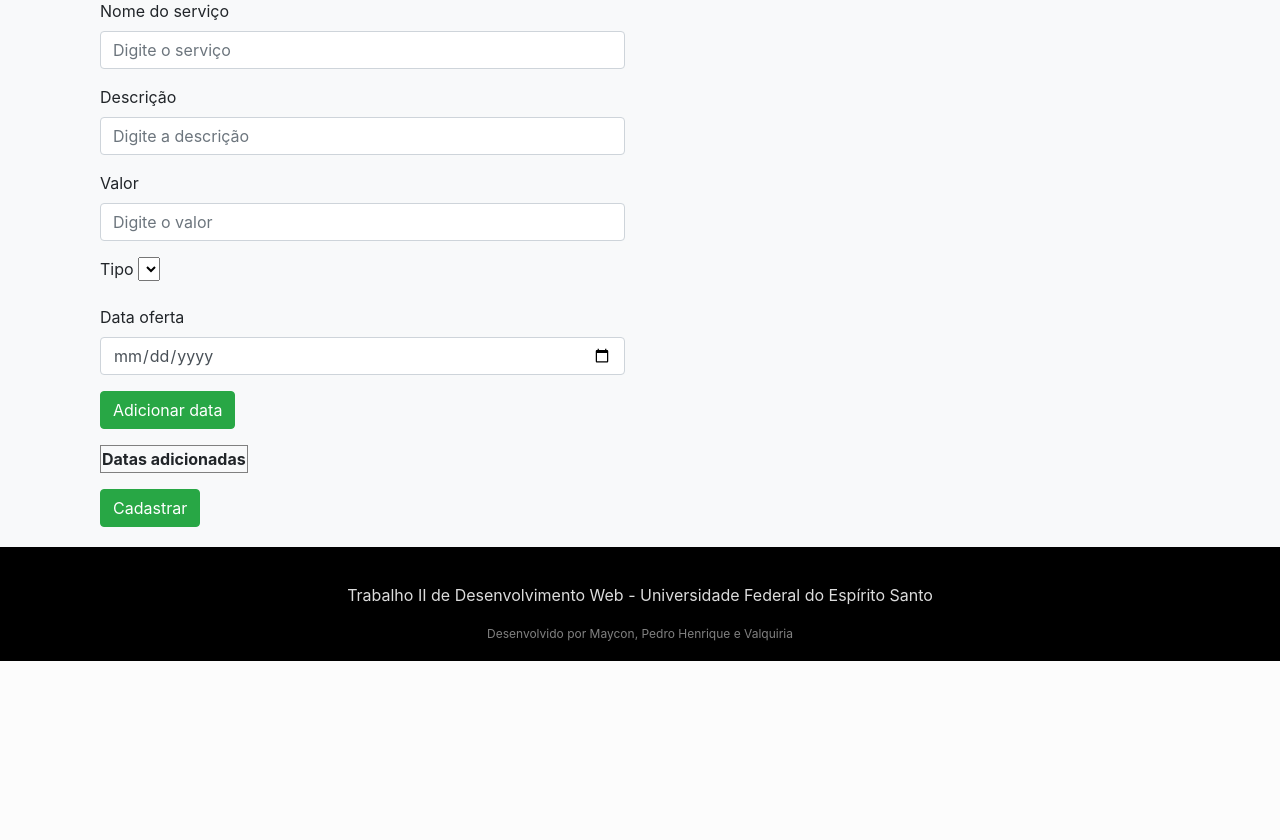
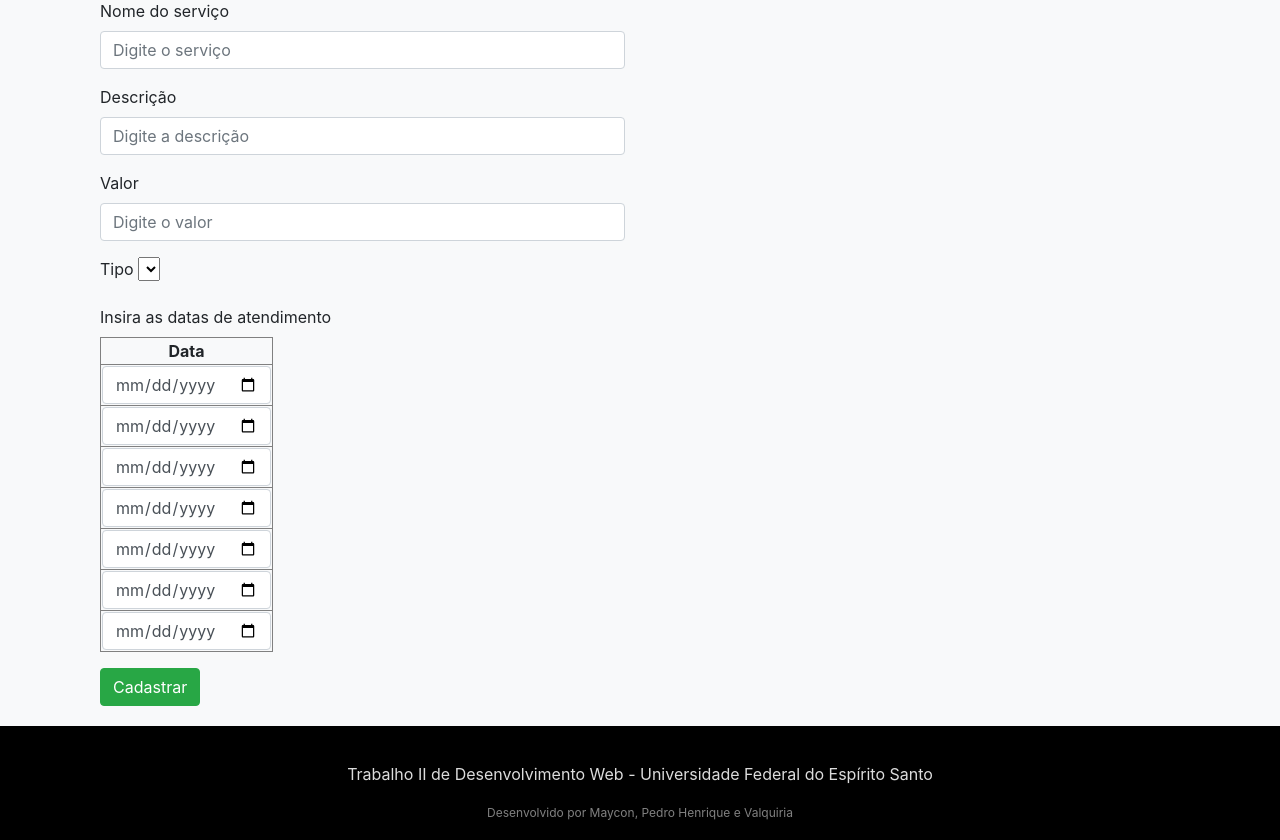
Before and after one commit to ph-robadel/DSW-Trabalho2, a PHP site: page /view/formServicos.php in a window 1280 px wide. Shown: the part 423-1263 px from the top of the page. Before the commit the page ends 1084 px from the top, so only its background shows below. Run offline with PHP 8.4, Linux system fonts and the light colour scheme; the visitor is signed in with stand-in values (Sample User, id 1); data that the repository does not hold is empty.

Commit message:
Adicionando campos de data em formServicos.php

```diff
--- a/view/formServicos.php
+++ b/view/formServicos.php
@@ -15,17 +15,6 @@
         <meta name="viewport" content="width=device-width, initial-scale=1, shrink-to-fit=no">
         <link rel="stylesheet" href="../css/estilo.css">
         <link rel="stylesheet" href="https://cdn.jsdelivr.net/npm/bootstrap@4.5.3/dist/css/bootstrap.min.css" integrity="sha384-TX8t27EcRE3e/ihU7zmQxVncDAy5uIKz4rEkgIXeMed4M0jlfIDPvg6uqKI2xXr2" crossorigin="anonymous">
-
-        <!-- AQUI MAYCON -->
-        <script>
-            function addData(){
-                tabela = document.getElementById("tabela-datas");
-                data = document.getElementById("data");
-                tr = createElement("tr");
-                tr.innerHTML("<td>"+data.value()+"</td>");
-                tabela.appendChild();
-            }
-        </script>
 
     </head>
     <body style="width: auto;" class="bg-light">
@@ -68,18 +57,45 @@
                 </div>
 
                 <div class="form-group col-6">
-                  <label for="">Data oferta</label>
-                  <input class="form-control" type="date" name="data" id="data">
-                </div>
-
-                <div class="form-group col-6">
-                    <buttom class="btn btn-success" onClick="Funcao()">Adicionar data</buttom>
-                </div>
-
-                <div class="form-group col-6">
-                    <table border="1" id="tabela-datas">
+                    <label for="">Insira as datas de atendimento</label>
+                    <table border="1" id="tabela-datas" style="text-align:center;">
                         <tr>
-                            <th>Datas adicionadas</th>
+                            <th>Data</th>
+                        </tr>
+                        <tr>
+                            <td>
+                                <input class="form-control" type="date" name="data1" id="data">
+                            </td>
+                        </tr>
+                        <tr>
+                            <td>
+                                <input class="form-control" type="date" name="data2" id="data">
+                            </td>
+                        </tr>
+                        <tr>
+                            <td>
+                                <input class="form-control" type="date" name="data3" id="data">
+                            </td>
+                        </tr>
+                        <tr>
+                            <td>
+                                <input class="form-control" type="date" name="data4" id="data">
+                            </td>
+                        </tr>
+                        <tr>
+                            <td>
+                                <input class="form-control" type="date" name="data5" id="data">
+                            </td>
+                        </tr>
+                        <tr>
+                            <td>
+                                <input class="form-control" type="date" name="data6" id="data">
+                            </td>
+                        </tr>
+                        <tr>
+                            <td>
+                                <input class="form-control" type="date" name="data7" id="data">
+                            </td>
                         </tr>
                     </table>
                 </div>
```
